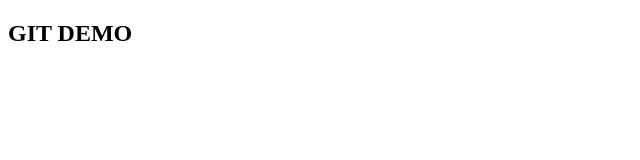
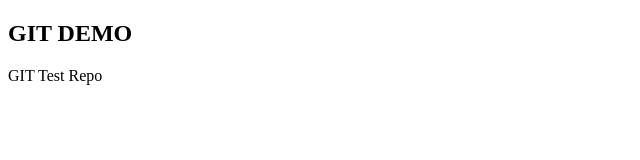
Before and after one commit to shriram2017/test, a plain HTML site: page index.html in a window 1280 px wide. Shown: the whole page, without its empty margins (0-640 px from the left). Drawn offline with Linux system fonts and the light colour scheme.

Commit message:
Update index.html

```diff
--- a/index.html
+++ b/index.html
@@ -7,5 +7,6 @@
 </head>
 <body>
     <h2>GIT DEMO</h2>
+    <p>GIT Test Repo</p>
 </body>
 </html>
```
